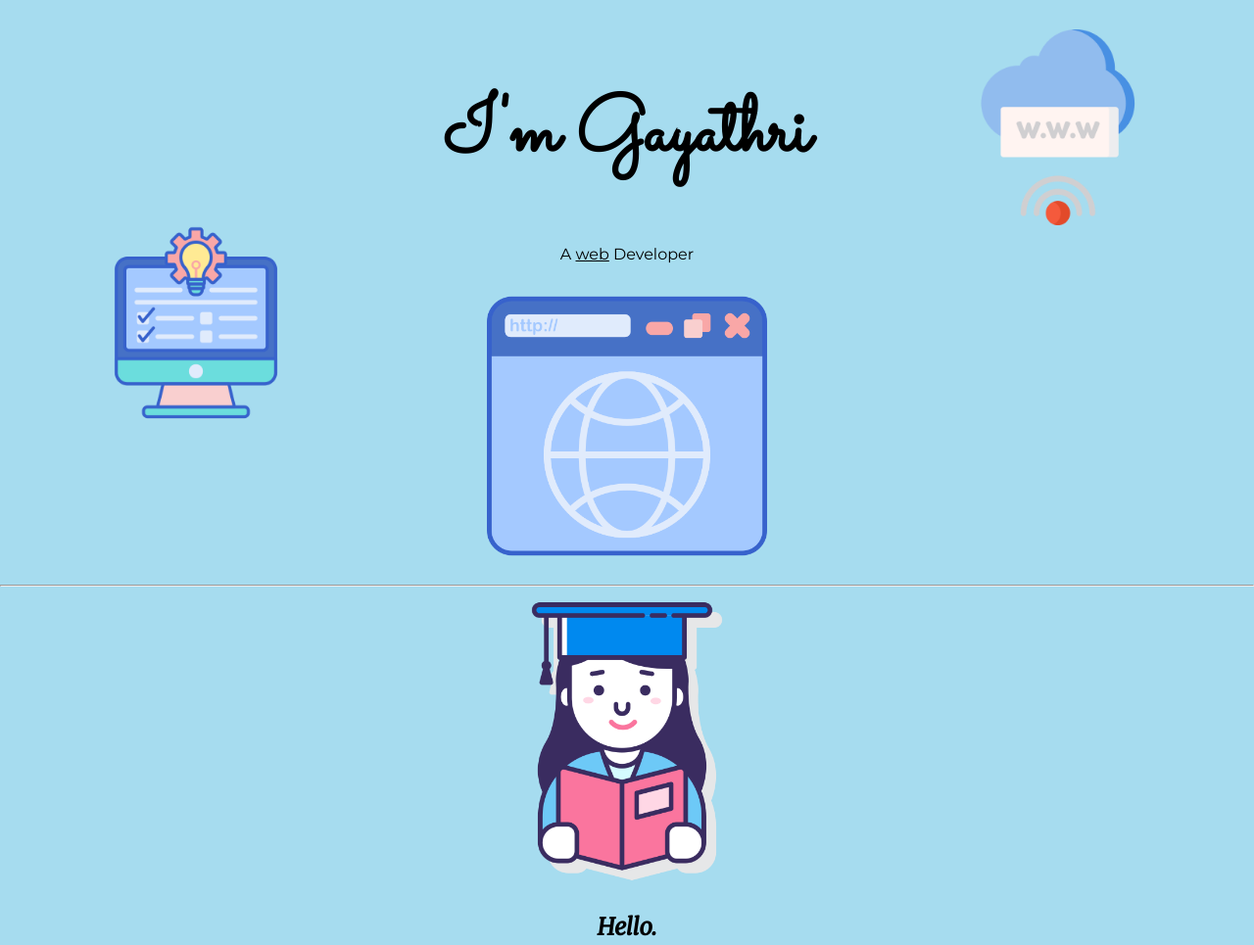
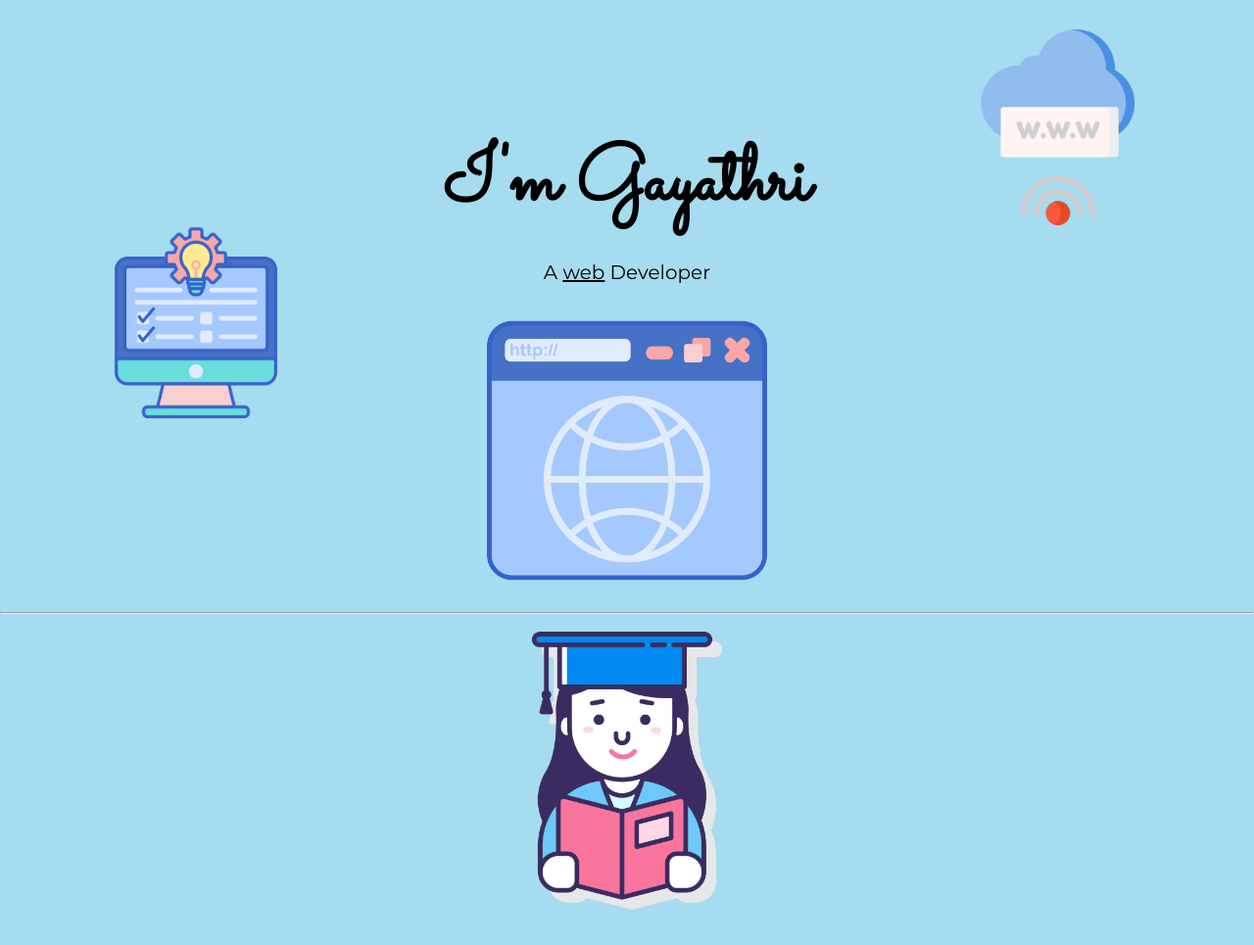
Before and after one commit to gayathri1462/my-personal-site, a plain HTML site: page index.html in a window 1280 px wide. Shown: the part 20-985 px from the top of the page at 98% size. Drawn offline with Linux system fonts and the light colour scheme.

Commit message:
update styles.css

```diff
--- a/css/styles.css
+++ b/css/styles.css
@@ -3,16 +3,18 @@
   text-align: center;
   font-family: 'Montserrat', sans-serif;
   margin-bottom: 0;
+    font-size: 20px;
 }
 
 h1 {
-  margin-top: 0;
+  margin: 50px auto 0 auto;
   font-family: 'Sacramento', cursive;
-  font-size: 500%;
+  font-size: 5rem;
 }
 
 h2 {
   font-family: 'Merriweather', serif;
+  font-size:2.5rem;
 }
 
 h3 {
```
